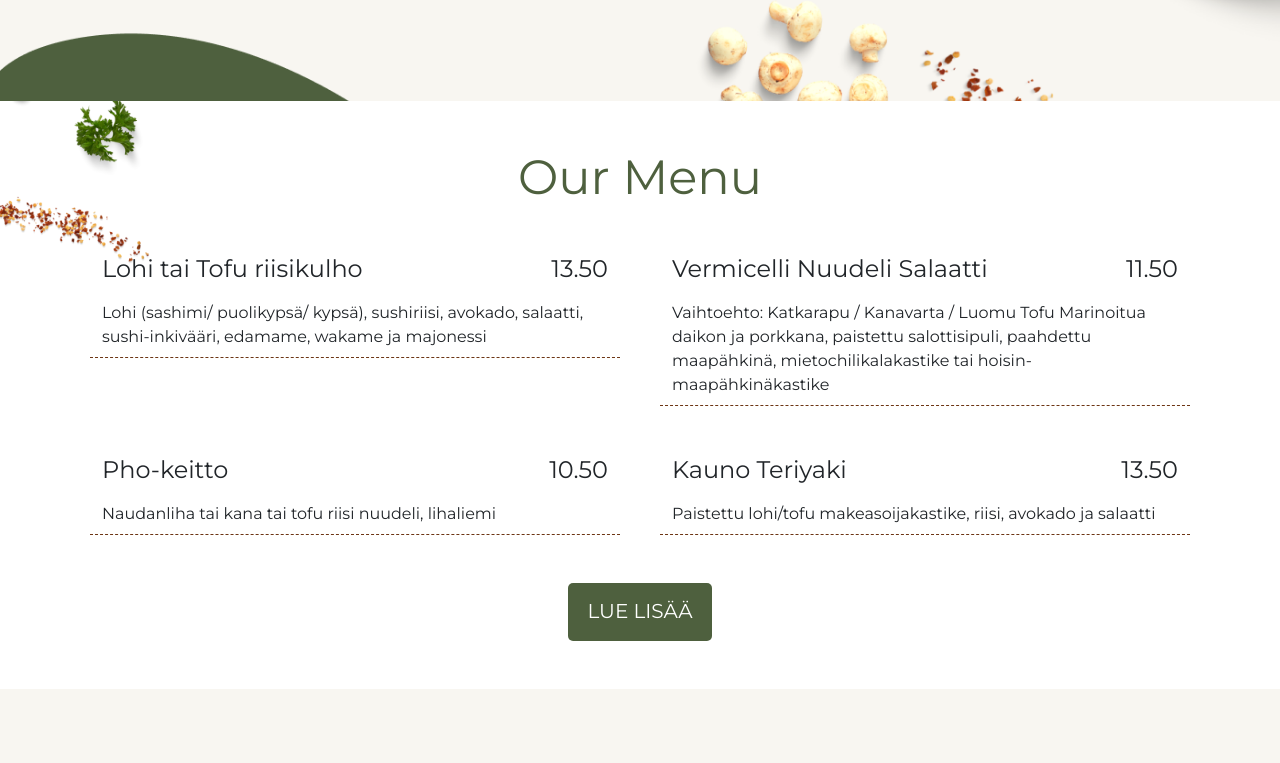
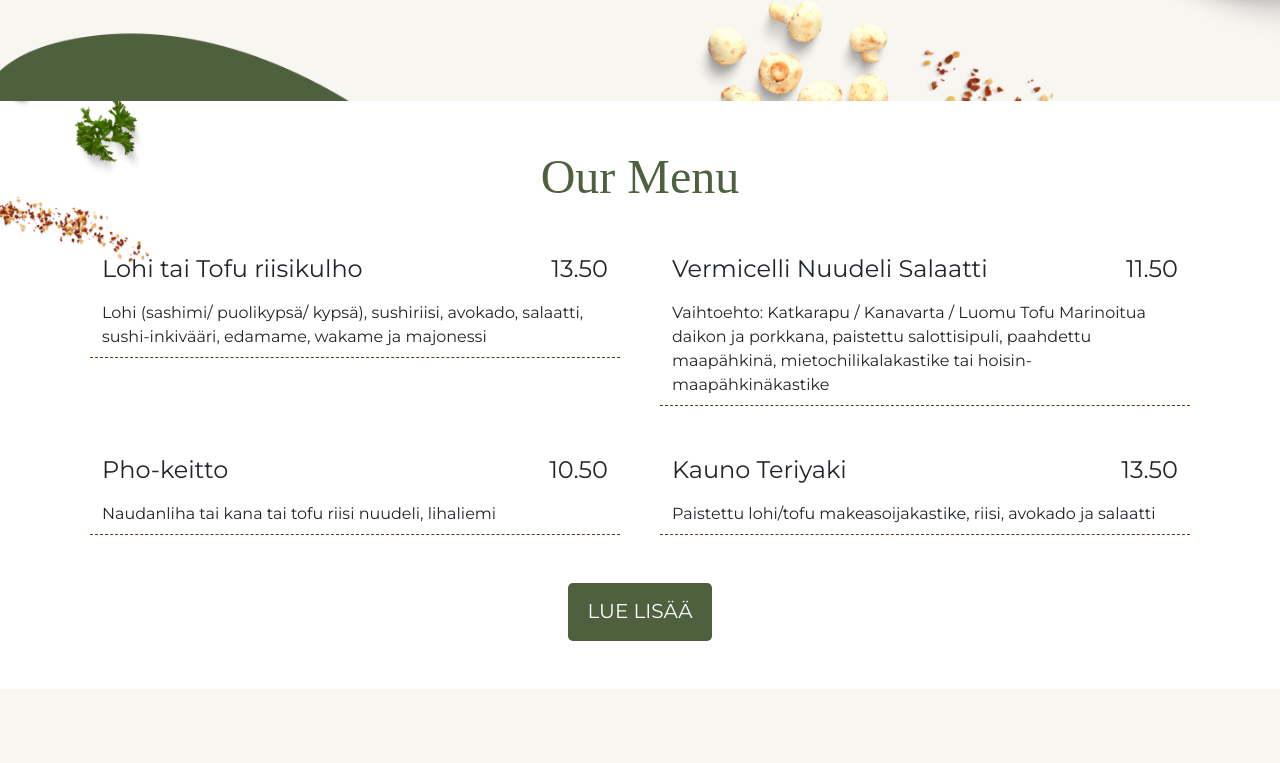
Before and after one commit to phuoc94/kauno-restaurant, a Next.js app: page / in a window 1280 px wide. Shown: the part 806-1569 px from the top of the page. Built offline with nearby package versions, Linux system fonts and the light colour scheme.

Commit message:
update font

```diff
--- a/styles/globals.css
+++ b/styles/globals.css
@@ -47,7 +47,7 @@ a {
 
 .font-classique-saigon {
   //font-family: 'ClassiqueSaigon';
-  font-family: 'Montserrat';
+  font-family: 'ClassiqueSaigon' !important;
   font-weight: 900;
 }
 
```
